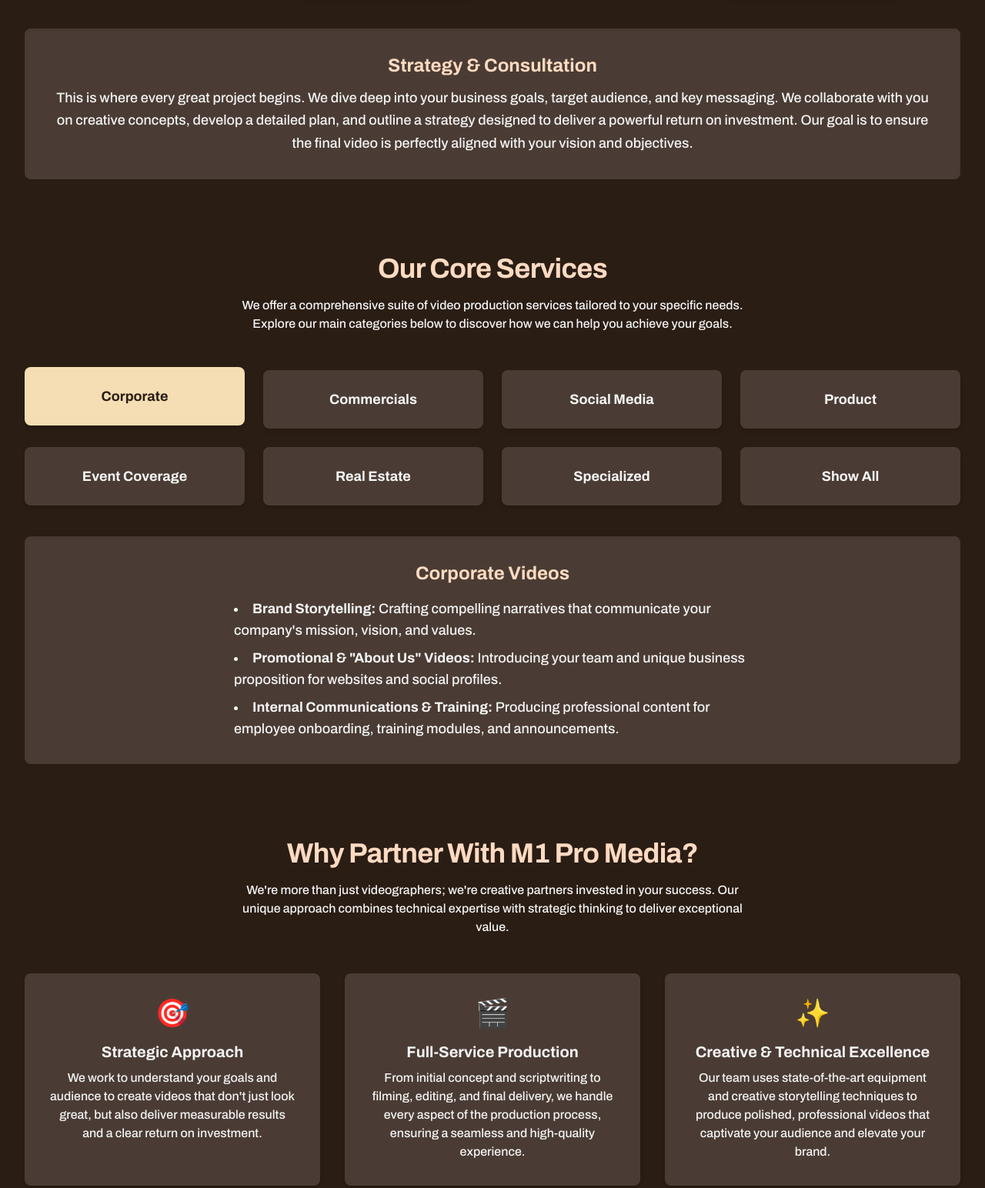
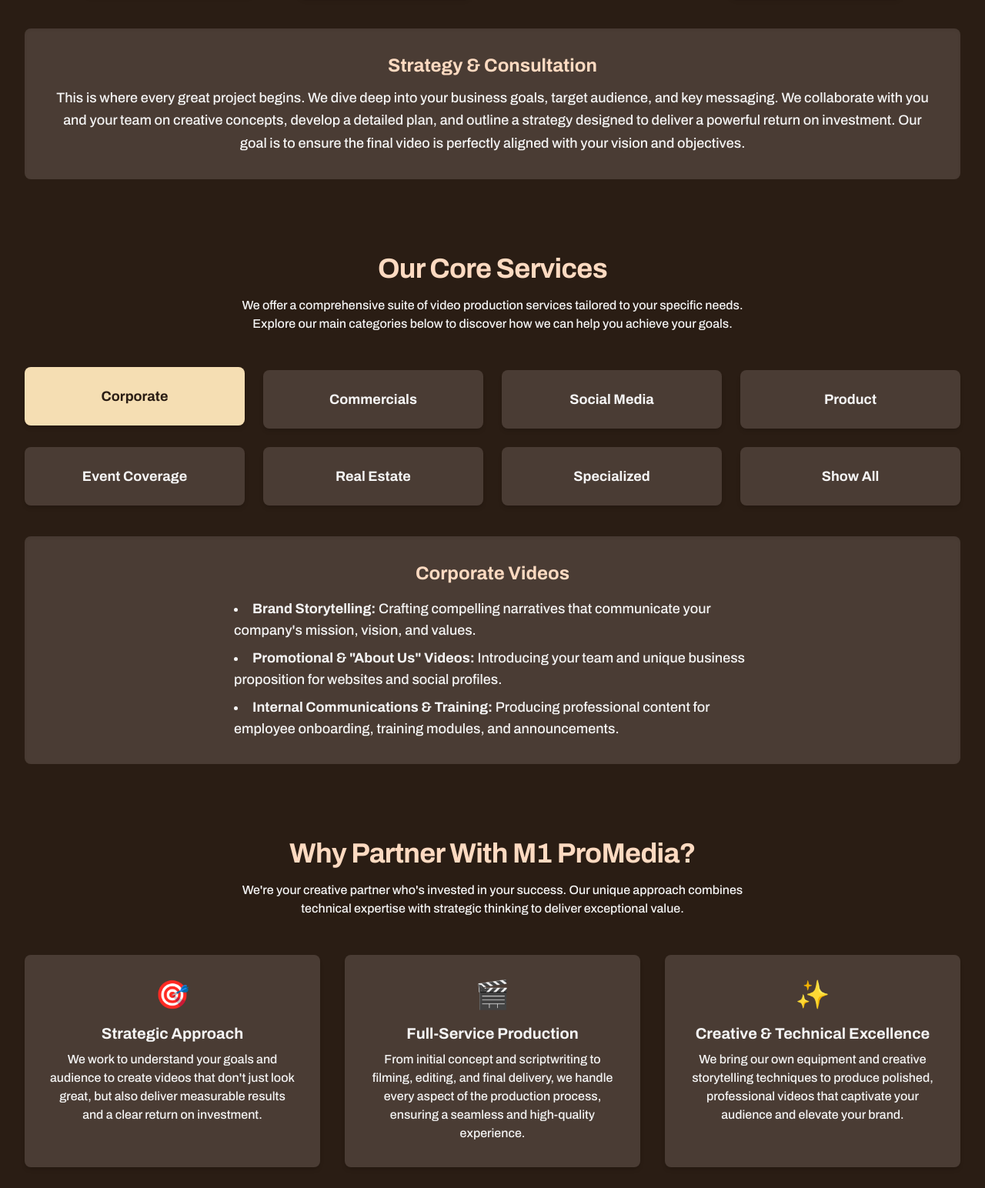
Before and after one commit to m1promedia/m1promediapage, a plain HTML site: page index.html in a window 1280 px wide. Shown: the part 227-1771 px from the top of the page at 77% size. Drawn offline with nearby package versions, Linux system fonts and the light colour scheme.

Commit message:
Update index.html

```diff
--- a/index.html
+++ b/index.html
@@ -3,7 +3,7 @@
 <head>
     <meta charset="UTF-8">
     <meta name="viewport" content="width=device-width, initial-scale=1.0">
-    <title>M1 Pro Media | Interactive Service Showcase</title>
+    <title>M1 ProMedia | Interactive Service Showcase</title>
     <script src="https://cdn.tailwindcss.com"></script>
     <!-- Importing Archivo with weights 500 (Medium) and 700 (Bold) -->
     <link href="https://fonts.googleapis.com/css2?family=Archivo:wght@500;700;800&display=swap" rel="stylesheet">
@@ -134,8 +134,8 @@
             <section id="why-us" class="mb-16 md:mb-24">
                  <div class="text-center mb-12">
                     <!-- H2 uses the section-title class (now #FDDAC1) -->
-                    <h2 class="text-3xl md:text-4xl section-title">Why Partner With M1 Pro Media?</h2>
-                    <p class="mt-4 max-w-2xl mx-auto section-intro">We're more than just videographers; we're creative partners invested in your success. Our unique approach combines technical expertise with strategic thinking to deliver exceptional value.</p>
+                    <h2 class="text-3xl md:text-4xl section-title">Why Partner With M1 ProMedia?</h2>
+                    <p class="mt-4 max-w-2xl mx-auto section-intro">We're your creative partner who's invested in your success. Our unique approach combines technical expertise with strategic thinking to deliver exceptional value.</p>
                 </div>
                 <div class="grid md:grid-cols-3 gap-8 text-center">
                     <!-- Card Background Color for differentiators -->
@@ -155,7 +155,7 @@
                         <!-- Icon Color updated to #FDDAC1 -->
                         <div class="text-4xl mb-4" style="color:#FDDAC1;">✨</div>
                         <h3 class="text-xl font-bold mb-2">Creative & Technical Excellence</h3>
-                        <p>Our team uses state-of-the-art equipment and creative storytelling techniques to produce polished, professional videos that captivate your audience and elevate your brand.</p>
+                        <p>We bring our own equipment and creative storytelling techniques to produce polished, professional videos that captivate your audience and elevate your brand.</p>
                     </div>
                 </div>
             </section>
@@ -174,15 +174,15 @@
             const processData = {
                 1: {
                     title: "Strategy & Consultation",
-                    description: "This is where every great project begins. We dive deep into your business goals, target audience, and key messaging. We collaborate with you on creative concepts, develop a detailed plan, and outline a strategy designed to deliver a powerful return on investment. Our goal is to ensure the final video is perfectly aligned with your vision and objectives."
+                    description: "This is where every great project begins. We dive deep into your business goals, target audience, and key messaging. We collaborate with you and your team on creative concepts, develop a detailed plan, and outline a strategy designed to deliver a powerful return on investment. Our goal is to ensure the final video is perfectly aligned with your vision and objectives."
                 },
                 2: {
                     title: "Production & Filming",
-                    description: "With a solid plan in place, our professional crew brings the vision to life. We use state-of-the-art cameras, lighting, and audio equipment to capture stunning, high-quality footage. Whether on-location or in-studio, we manage every aspect of the shoot to ensure a smooth, efficient, and creative process."
+                    description: "With a solid plan in place, we bring the vision to life. We use our own equipment to capture stunning, high-quality footage. Whether on-location or in-studio, we manage every aspect of the shoot to ensure a smooth, efficient, and creative process."
                 },
                 3: {
                     title: "Post-Production",
-                    description: "This is where the magic happens. Our talented editors assemble the raw footage into a compelling narrative. This stage includes professional video editing, color grading to create the perfect mood, sound design and mixing for crystal-clear audio, and adding motion graphics or titles to enhance the final product. We meticulously polish every detail."
+                    description: "This is where the magic happens. We begin assembling the raw footage into a compelling narrative. This stage includes professional video editing, color grading to create the perfect mood, sound design and mixing for crystal-clear audio, and adding motion graphics or titles to enhance the final product. We meticulously polish every detail."
                 },
                 4: {
                     title: "Delivery & Distribution",
```
